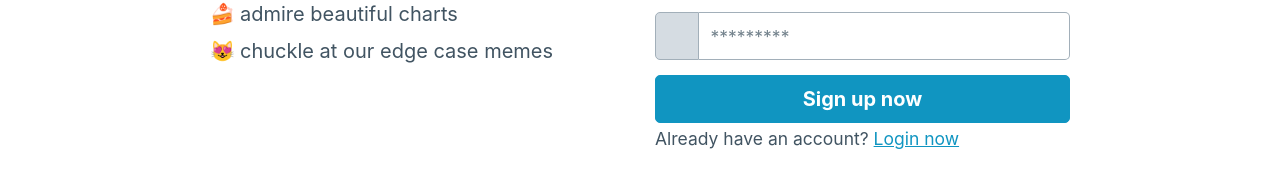
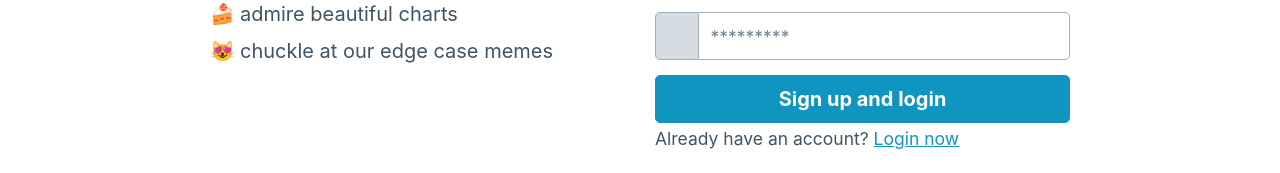
Before and after one commit to fraulueneburg/sparsam-fe, a React (Create React App) app: page / in a window 1280 px wide. Shown: the part 536-709 px from the top of the page. Built offline with nearby package versions, Linux system fonts and the light colour scheme; no server answers; some icons are missing.

Commit message:
updated button text

```diff
--- a/src/components/FormSignup.jsx
+++ b/src/components/FormSignup.jsx
@@ -82,7 +82,7 @@ function FormSignup() {
 						onChange={(e) => setPasswordInput(e.target.value)}
 					/>
 				</div>
-				<input type="submit" value="Sign up now" />
+				<input type="submit" value="Sign up and login" />
 			</form>
 			<p>
 				<small>
```
